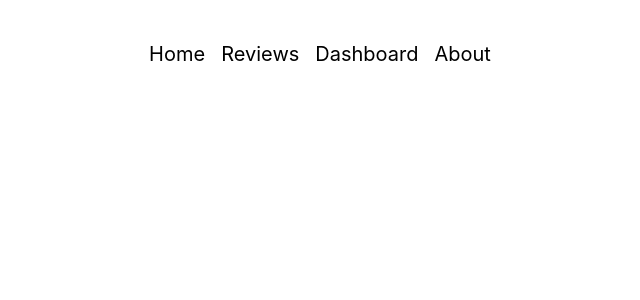
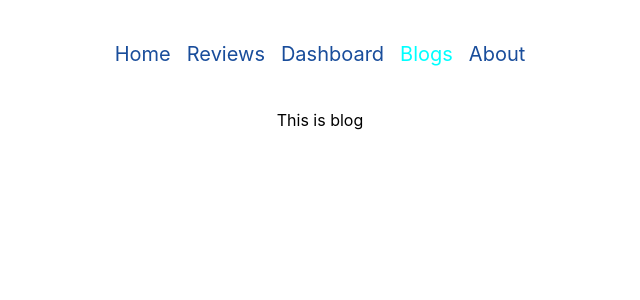
Before and after one commit to Abid360/insta360-2-go, a React (Create React App) app: page /blogs in a window 1280 px wide. Shown: the top 300 px of the page, without its empty margins (320-960 px from the left). Built offline with nearby package versions, Linux system fonts and the light colour scheme.

Commit message:
navbar with active link added

```diff
--- a/src/App.js
+++ b/src/App.js
@@ -6,6 +6,7 @@ import Reviews from "./components/Reviews/Reviews";
 import Dashboard from "./components/Dashboard/Dashboard";
 import About from "./components/About/About";
 import Header from "./components/Header/Header";
+import Blogs from "./components/Blogs/Blogs";
 
 function App() {
   return (
@@ -16,6 +17,7 @@ function App() {
           <Route path="/" element={<Home></Home>}></Route>
           <Route path="/reviews" element={<Reviews></Reviews>}></Route>
           <Route path="/dashboard" element={<Dashboard></Dashboard>}></Route>
+          <Route path="/blogs" element={<Blogs></Blogs>}></Route>
           <Route path="/about" element={<About></About>}></Route>
           <Route path="*"></Route>
         </Routes>
--- /dev/null
+++ b/src/components/Blogs/Blogs.js
@@ -0,0 +1,11 @@
+import React from "react";
+
+const Blogs = () => {
+  return (
+    <div>
+      <h2>This is blog</h2>
+    </div>
+  );
+};
+
+export default Blogs;
--- a/src/components/Header/Header.css
+++ b/src/components/Header/Header.css
@@ -0,0 +1,11 @@
+.link {
+  text-decoration: none;
+  color: rgb(25, 77, 155);
+  transition: color ease-in-out 300ms;
+}
+
+.active-link {
+  text-decoration: none;
+  color: aqua;
+  transition: color ease-in-out 300ms;
+}
--- a/src/components/Header/Header.js
+++ b/src/components/Header/Header.js
@@ -1,13 +1,40 @@
 import React from "react";
-import { Link } from "react-router-dom";
+import "./Header.css";
+import { NavLink } from "react-router-dom";
 const Header = () => {
   return (
     <nav className=" sticky top-0 bg-white flex justify-center px-10 py-10">
-      <div className="flex gap-4 text-xl">
-        <Link to="/">Home</Link>
-        <Link to="/reviews">Reviews</Link>
-        <Link to="/dashboard">Dashboard</Link>
-        <Link to="/about">About</Link>
+      <div className="flex gap-4 text-xl ">
+        <NavLink
+          className={({ isActive }) => (isActive ? "active-link" : "link")}
+          to="/"
+        >
+          Home
+        </NavLink>
+        <NavLink
+          className={({ isActive }) => (isActive ? "active-link" : "link")}
+          to="/reviews"
+        >
+          Reviews
+        </NavLink>
+        <NavLink
+          className={({ isActive }) => (isActive ? "active-link" : "link")}
+          to="/dashboard"
+        >
+          Dashboard
+        </NavLink>
+        <NavLink
+          className={({ isActive }) => (isActive ? "active-link" : "link")}
+          to="/blogs"
+        >
+          Blogs
+        </NavLink>
+        <NavLink
+          className={({ isActive }) => (isActive ? "active-link" : "link")}
+          to="/about"
+        >
+          About
+        </NavLink>
       </div>
     </nav>
   );
```
Also changed, not shown: src/components/Blogs/Blogs.css (added).
